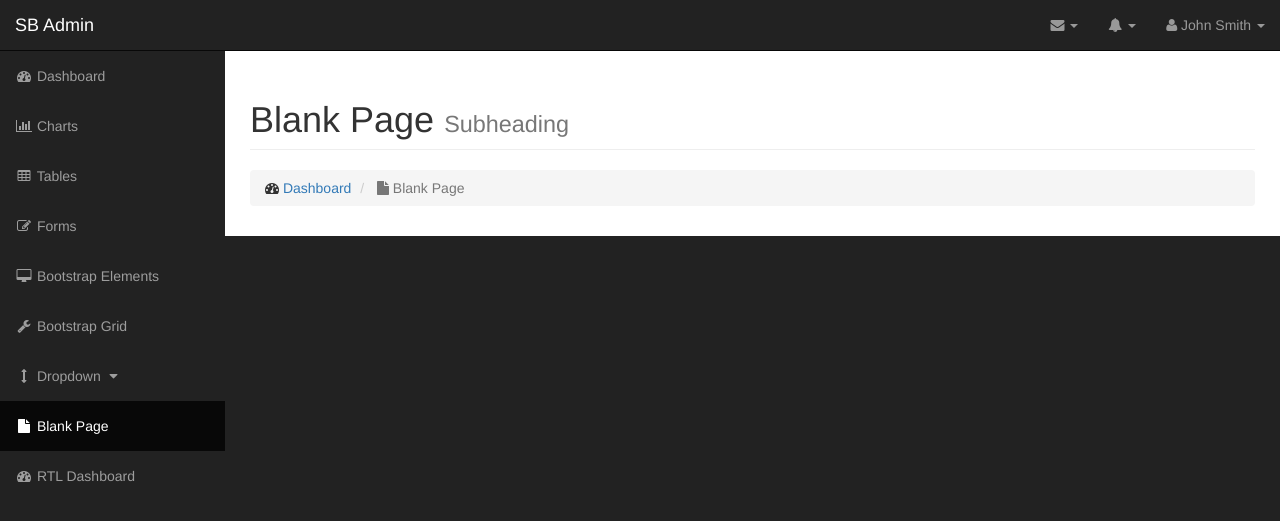
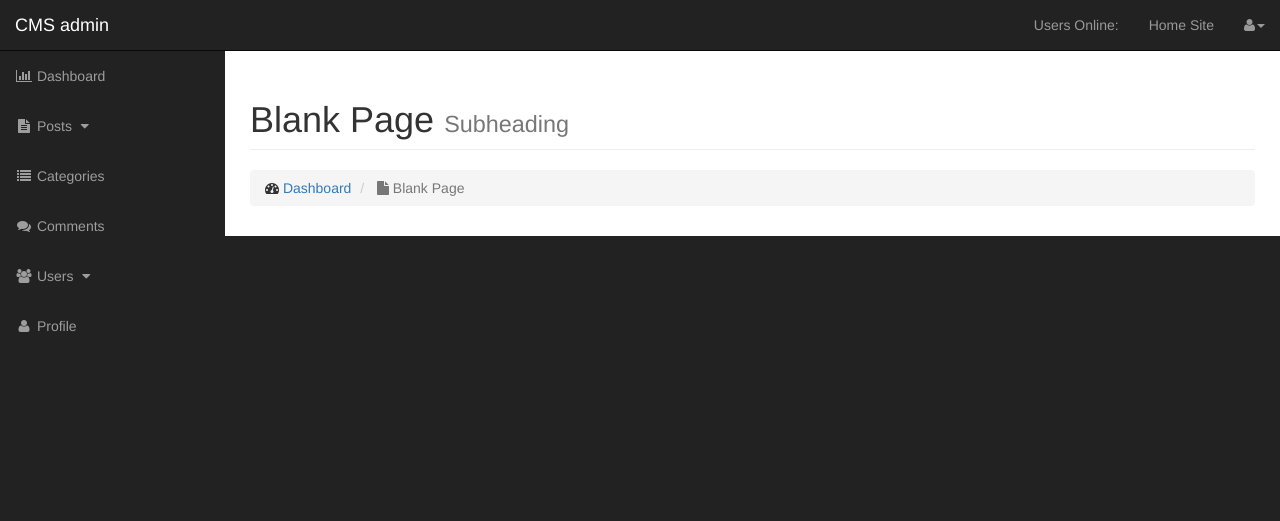
Before and after one commit to ShairMir/OOP_cms_project, a PHP site: page /admin/index.php in a window 1280 px wide. Shown: the top 521 px of the page. Run offline with PHP 8.4, Linux system fonts and the light colour scheme; grey boxes labelled with a size stand in for pictures from a placeholder-image service; some libraries are stand-ins or nearby versions.

Commit message:
Replaced navigation structure
Replaced the admin navigation with my other CMS Blog admin navigation

```diff
--- a/admin/index.php
+++ b/admin/index.php
@@ -20,12 +20,6 @@
     <!-- Custom Fonts -->
     <link href="font-awesome/css/font-awesome.min.css" rel="stylesheet" type="text/css">
 
-    <!-- HTML5 Shim and Respond.js IE8 support of HTML5 elements and media queries -->
-    <!-- WARNING: Respond.js doesn't work if you view the page via file:// -->
-    <!--[if lt IE 9]>
-        <script src="https://oss.maxcdn.com/libs/html5shiv/3.7.0/html5shiv.js"></script>
-        <script src="https://oss.maxcdn.com/libs/respond.js/1.4.2/respond.min.js"></script>
-    <![endif]-->
 
 </head>
 
@@ -33,7 +27,7 @@
 
     <div id="wrapper">
 
-        <!-- Navigation -->
+                <!-- Navigation -->
         <nav class="navbar navbar-inverse navbar-fixed-top" role="navigation">
             <!-- Brand and toggle get grouped for better mobile display -->
             <div class="navbar-header">
@@ -43,152 +37,77 @@
                     <span class="icon-bar"></span>
                     <span class="icon-bar"></span>
                 </button>
-                <a class="navbar-brand" href="index.html">SB Admin</a>
+                <a class="navbar-brand" href="index.php">CMS admin</a>
             </div>
             <!-- Top Menu Items -->
             <ul class="nav navbar-right top-nav">
+
+                <!-- <li><a href="">Users Online: <?php //echo users_online() ?></a></li> -->
+
+                <li><a href="">Users Online: <span class="usersonline"></span></a></li>
+
+                <li><a href="../index.php">Home Site</a></li>
+
+
                 <li class="dropdown">
-                    <a href="#" class="dropdown-toggle" data-toggle="dropdown"><i class="fa fa-envelope"></i> <b class="caret"></b></a>
-                    <ul class="dropdown-menu message-dropdown">
-                        <li class="message-preview">
-                            <a href="#">
-                                <div class="media">
-                                    <span class="pull-left">
-                                        <img class="media-object" src="http://placehold.it/50x50" alt="">
-                                    </span>
-                                    <div class="media-body">
-                                        <h5 class="media-heading">
-                                            <strong>John Smith</strong>
-                                        </h5>
-                                        <p class="small text-muted"><i class="fa fa-clock-o"></i> Yesterday at 4:32 PM</p>
-                                        <p>Lorem ipsum dolor sit amet, consectetur...</p>
-                                    </div>
-                                </div>
-                            </a>
-                        </li>
-                        <li class="message-preview">
-                            <a href="#">
-                                <div class="media">
-                                    <span class="pull-left">
-                                        <img class="media-object" src="http://placehold.it/50x50" alt="">
-                                    </span>
-                                    <div class="media-body">
-                                        <h5 class="media-heading">
-                                            <strong>John Smith</strong>
-                                        </h5>
-                                        <p class="small text-muted"><i class="fa fa-clock-o"></i> Yesterday at 4:32 PM</p>
-                                        <p>Lorem ipsum dolor sit amet, consectetur...</p>
-                                    </div>
-                                </div>
-                            </a>
-                        </li>
-                        <li class="message-preview">
-                            <a href="#">
-                                <div class="media">
-                                    <span class="pull-left">
-                                        <img class="media-object" src="http://placehold.it/50x50" alt="">
-                                    </span>
-                                    <div class="media-body">
-                                        <h5 class="media-heading">
-                                            <strong>John Smith</strong>
-                                        </h5>
-                                        <p class="small text-muted"><i class="fa fa-clock-o"></i> Yesterday at 4:32 PM</p>
-                                        <p>Lorem ipsum dolor sit amet, consectetur...</p>
-                                    </div>
-                                </div>
-                            </a>
-                        </li>
-                        <li class="message-footer">
-                            <a href="#">Read All New Messages</a>
-                        </li>
-                    </ul>
-                </li>
-                <li class="dropdown">
-                    <a href="#" class="dropdown-toggle" data-toggle="dropdown"><i class="fa fa-bell"></i> <b class="caret"></b></a>
-                    <ul class="dropdown-menu alert-dropdown">
+                    <a href="#" class="dropdown-toggle" data-toggle="dropdown"><i class="fa fa-user"></i><b class="caret"></b></a>
+                    <ul class="dropdown-menu">
                         <li>
-                            <a href="#">Alert Name <span class="label label-default">Alert Badge</span></a>
-                        </li>
-                        <li>
-                            <a href="#">Alert Name <span class="label label-primary">Alert Badge</span></a>
-                        </li>
-                        <li>
-                            <a href="#">Alert Name <span class="label label-success">Alert Badge</span></a>
-                        </li>
-                        <li>
-                            <a href="#">Alert Name <span class="label label-info">Alert Badge</span></a>
-                        </li>
-                        <li>
-                            <a href="#">Alert Name <span class="label label-warning">Alert Badge</span></a>
-                        </li>
-                        <li>
-                            <a href="#">Alert Name <span class="label label-danger">Alert Badge</span></a>
+                            <a href="profile.php"><i class="fa fa-fw fa-user"></i> Profile</a>
                         </li>
                         <li class="divider"></li>
                         <li>
-                            <a href="#">View All</a>
-                        </li>
-                    </ul>
-                </li>
-                <li class="dropdown">
-                    <a href="#" class="dropdown-toggle" data-toggle="dropdown"><i class="fa fa-user"></i> John Smith <b class="caret"></b></a>
-                    <ul class="dropdown-menu">
-                        <li>
-                            <a href="#"><i class="fa fa-fw fa-user"></i> Profile</a>
-                        </li>
-                        <li>
-                            <a href="#"><i class="fa fa-fw fa-envelope"></i> Inbox</a>
-                        </li>
-                        <li>
-                            <a href="#"><i class="fa fa-fw fa-gear"></i> Settings</a>
-                        </li>
-                        <li class="divider"></li>
-                        <li>
-                            <a href="#"><i class="fa fa-fw fa-power-off"></i> Log Out</a>
+                            <a href="../includes/logout.php"><i class="fa fa-fw fa-power-off"></i> Log Out</a>
                         </li>
                     </ul>
                 </li>
             </ul>
             <!-- Sidebar Menu Items - These collapse to the responsive navigation menu on small screens -->
+
+
+
             <div class="collapse navbar-collapse navbar-ex1-collapse">
                 <ul class="nav navbar-nav side-nav">
                     <li>
-                        <a href="index.html"><i class="fa fa-fw fa-dashboard"></i> Dashboard</a>
+                        <a href="index.php"><i class="fa fa-fw fa-bar-chart"></i> Dashboard</a>
                     </li>
                     <li>
-                        <a href="charts.html"><i class="fa fa-fw fa-bar-chart-o"></i> Charts</a>
-                    </li>
-                    <li>
-                        <a href="tables.html"><i class="fa fa-fw fa-table"></i> Tables</a>
-                    </li>
-                    <li>
-                        <a href="forms.html"><i class="fa fa-fw fa-edit"></i> Forms</a>
-                    </li>
-                    <li>
-                        <a href="bootstrap-elements.html"><i class="fa fa-fw fa-desktop"></i> Bootstrap Elements</a>
-                    </li>
-                    <li>
-                        <a href="bootstrap-grid.html"><i class="fa fa-fw fa-wrench"></i> Bootstrap Grid</a>
-                    </li>
-                    <li>
-                        <a href="javascript:;" data-toggle="collapse" data-target="#demo"><i class="fa fa-fw fa-arrows-v"></i> Dropdown <i class="fa fa-fw fa-caret-down"></i></a>
+                        <a href="javascript:;" data-toggle="collapse" data-target="#demo"><i class="fa fa-fw fa-file-text"></i> Posts <i class="fa fa-fw fa-caret-down"></i></a>
                         <ul id="demo" class="collapse">
                             <li>
-                                <a href="#">Dropdown Item</a>
+                                <a href="./posts.php">View All Posts</a>
                             </li>
                             <li>
-                                <a href="#">Dropdown Item</a>
+                                <a href="posts.php?source=add_post">Add Post</a>
                             </li>
                         </ul>
                     </li>
-                    <li class="active">
-                        <a href="blank-page.html"><i class="fa fa-fw fa-file"></i> Blank Page</a>
+                    <li>
+                        <a href="./categories.php"><i class="fa fa-fw fa-list"></i> Categories </a>
+                    </li>
+                    <li class="">
+                        <a href="./comments.php"><i class="fa fa-fw fa-comments"></i> Comments </a>
                     </li>
                     <li>
-                        <a href="index-rtl.html"><i class="fa fa-fw fa-dashboard"></i> RTL Dashboard</a>
+                        <a href="javascript:;" data-toggle="collapse" data-target="#posts_dropdown"><i class="fa fa-fw fa-users"></i> Users <i class="fa fa-fw fa-caret-down"></i></a>
+                        <ul id="posts_dropdown" class="collapse">
+                            <li>
+                                <a href="users.php">View All Users</a>
+                            </li>
+                            <li>
+                                <a href="users.php?source=add_user">Add User</a>
+                            </li>
+                        </ul>
                     </li>
+
+                    <li>
+                        <a href="profile.php"><i class="fa fa-fw fa-user"></i> Profile </a>
+                    </li>
+
                 </ul>
             </div>
+
+
             <!-- /.navbar-collapse -->
         </nav>
 
```
